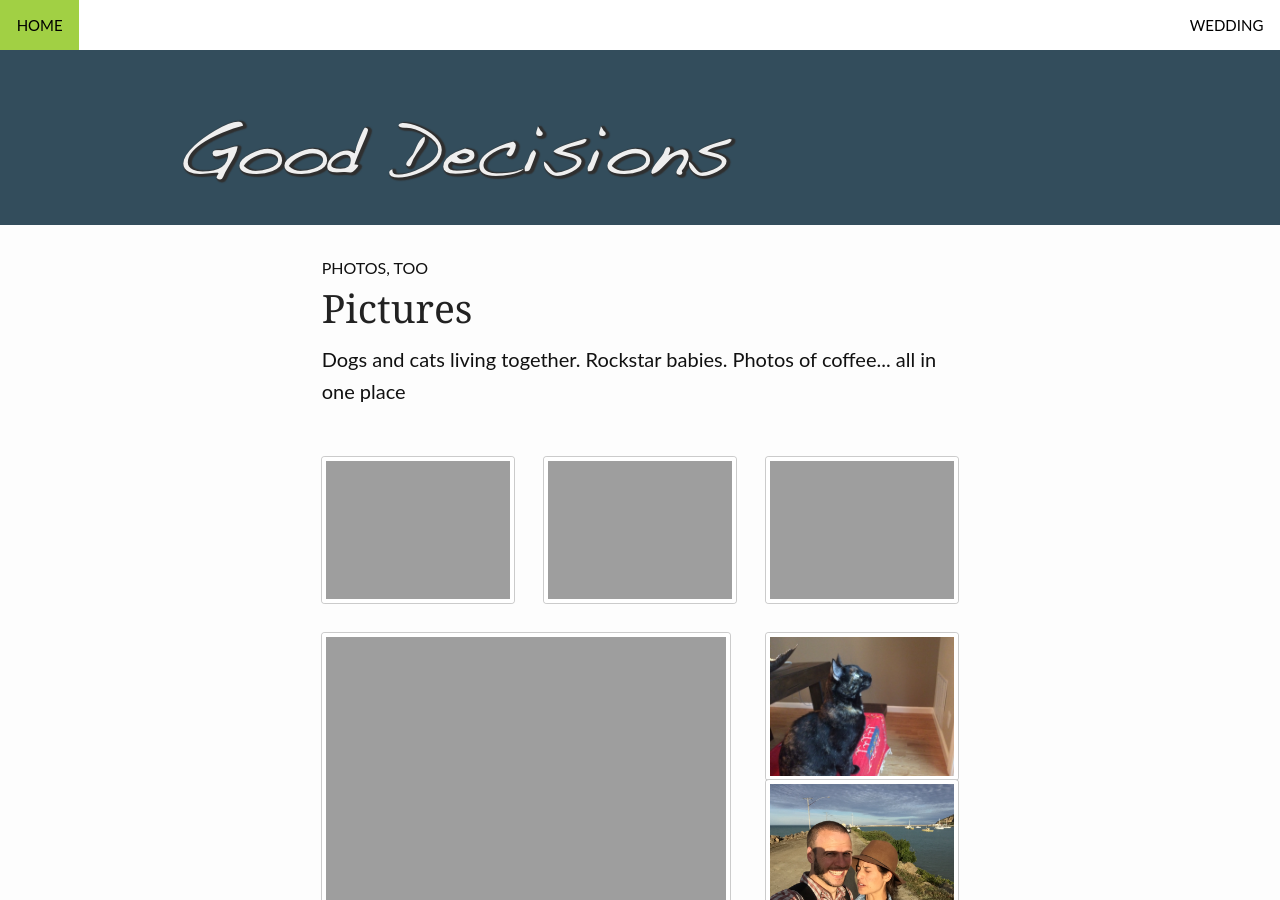
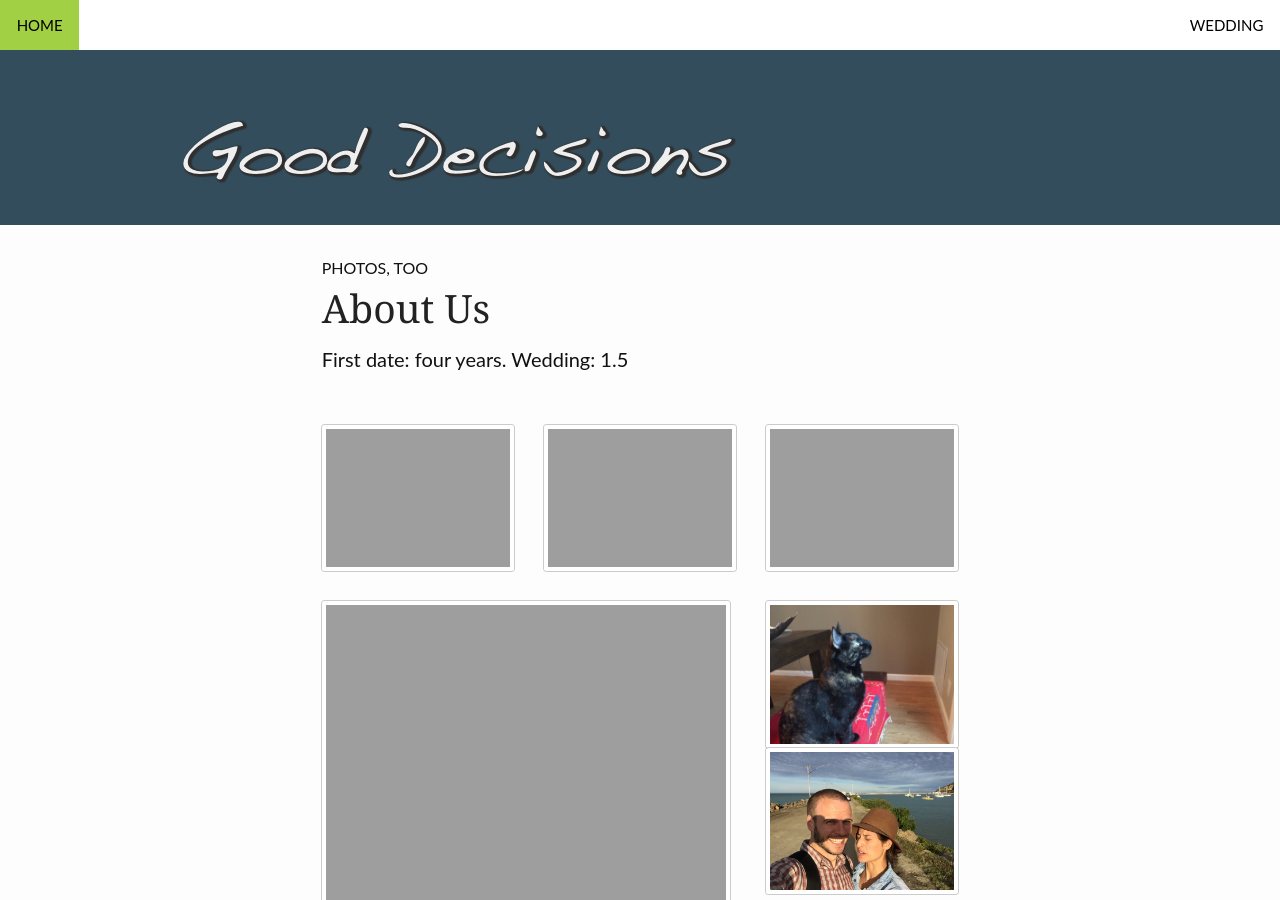
Before and after one commit to markjeffreymiller/gooddecisions.me, a Jekyll site: the page built from _posts/wedding/2015-07-20-us.md, in a window 1280 px wide and 900 px high. Built offline with Jekyll 4.4.1, drawn with Linux system fonts in a browser that asks for light colours.

Commit message:
gallery -> aboutUs. new layout for wedding page. separate landing page image.

```diff
--- a/_posts/wedding/2015-07-20-gallery.md
+++ b/_posts/wedding/2015-07-20-us.md
@@ -3,17 +3,18 @@ layout: page
 caption: "It's photoblog"
 subheadline:  "Photos, too"
 show_meta: false
-title:  "Pictures"
-teaser: "Dogs and cats living together.  Rockstar babies.  Photos of coffee... all in one place"
+title:  "About Us"
+teaser: "First date: four years. Wedding: 1.5"
 categories:
     - wedding
+permalink: /wedding/us
 tags:
     - photos
 image:
    thumb: "ms/nzJackass.jpg"
 ---
 
-<div class="row clearing-thumbs">
+<div class="row">
   <div class="medium-4 columns t30">
     {% include linked-photo.html path="/images/ms/castlerock.jpg" caption="" %}
   </div><!-- /.medium-4.columns -->
```
Also changed, not shown: index.md (+1 -1 lines), pages/wedding.md (+24 -5 lines), images/ms/nzMushroom.jpg (added).
